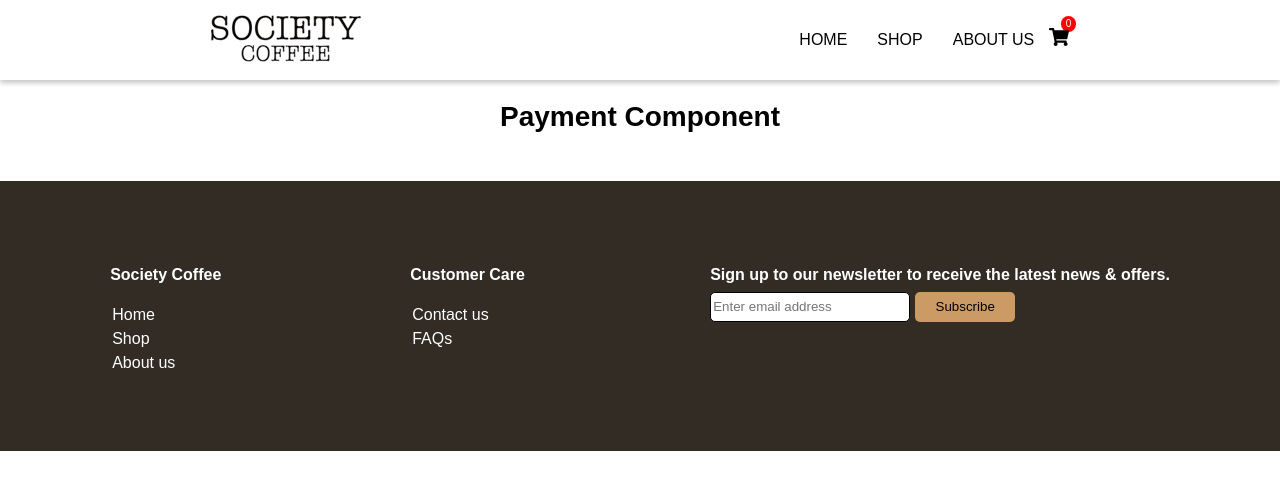
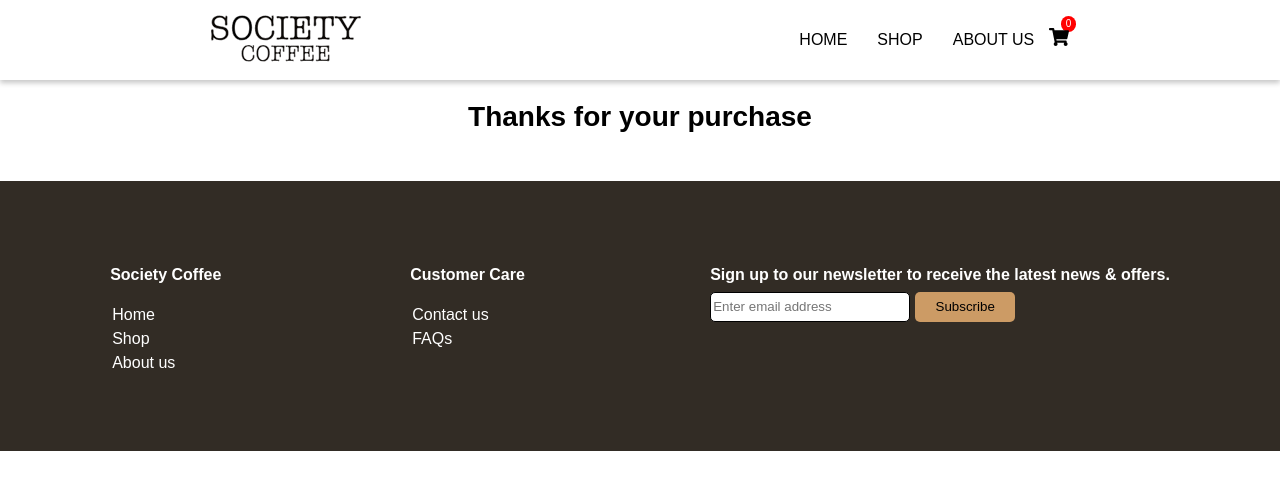
Before and after one commit to GiacomoSorbi/WayneKopman-module-ii, a React (Create React App) app: page /payment in a window 1280 px wide. Shown: the top 490 px of the page. Built offline with nearby package versions, Linux system fonts and the light colour scheme; the HTML template or start-up script is replaced by a standard one.

Commit message:
More notes

```diff
--- a/package.json
+++ b/package.json
@@ -2,7 +2,7 @@
   "name": "react-web-project",
   "version": "0.1.0",
   "private": true,
-  "homepage": "https://giacomosorbi.github.io/WayneKopman-module-ii/",
+  "homepage": "https://giacomosorbi.github.io/WayneKopman-module-ii",
   "dependencies": {
     "@testing-library/jest-dom": "^4.2.4",
     "@testing-library/react": "^9.3.2",
--- a/public/index.html
+++ b/public/index.html
@@ -24,7 +24,7 @@
       work correctly both with client-side routing and a non-root public URL.
       Learn how to configure a non-root public URL by running `npm run build`.
     -->
-    <title>React App</title>
+    <title>Society Coffee</title>
   </head>
   <body>
     <noscript>You need to enable JavaScript to run this app.</noscript>
--- a/src/components/AboutHero/index.js
+++ b/src/components/AboutHero/index.js
@@ -1,6 +1,11 @@
 import React from "react";
 import "./styles.css";
+
+// Imports the about hero image
 import Hero from "./../../assets/About-Hero-Bean-Bush.jpg";
+
+// Notes
+// The About Hero function exports the the Hero image used in About.js section using a prop
 
 const AboutHero = (props) => {
   return (
--- a/src/components/section/About.js
+++ b/src/components/section/About.js
@@ -1,8 +1,14 @@
 import React from "react";
 import "../css/About.css";
 import { Link } from "react-router-dom";
+
+// Imports the About is image and About Hero component
 import Aboutus from "./../../assets/About-us.png";
 import AboutHero from "./../AboutHero";
+
+// Notes
+// The About function return the About page when called, and uses props
+//<AboutHero /> loads the Hero image within the section
 
 function About(props) {
   return (
--- a/src/components/section/Cart.js
+++ b/src/components/section/Cart.js
@@ -5,7 +5,7 @@
 
 import "../css/Cart.css";
 
-// ** Notes **
+// Notes
 // The Cart Component gets its context from context.js
 // componentDidMount gets the cart total from context
 // A conditional statement renders div if cart is empty
--- a/src/components/section/Payment.js
+++ b/src/components/section/Payment.js
@@ -3,7 +3,7 @@
 function Payment(props) {
   return (
     <div>
-      <h2 style={{ textAlign: "center" }}>Payment Component</h2>
+      <h2 style={{ textAlign: "center" }}>Thanks for your purchase</h2>
     </div>
   );
 }
--- a/src/components/section/Products.js
+++ b/src/components/section/Products.js
@@ -7,7 +7,7 @@
 
 // The map function finds products and their details by ids in the product array
 // An onClick event uses addCart to add a product to the cart by their id
-// More info button uses RouteParams to open the product details component
+// More info button uses RouteParams to open the product details component in a unique URL
 
 export class Products extends Component {
   static contextType = DataContext;
```
Also changed, not shown: src/App.js (+6 -3 lines), src/components/Header.js (+13 -3 lines), src/components/section/Details.js (+12 -1 lines).
